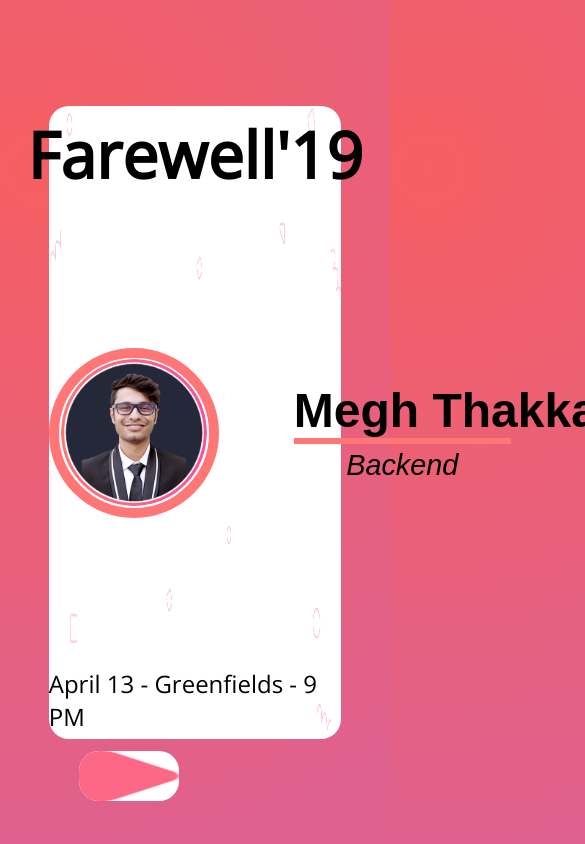
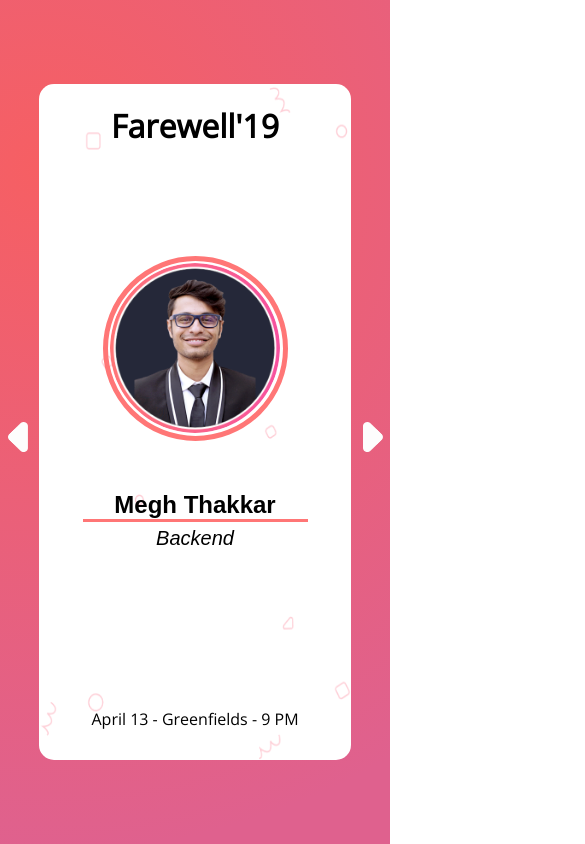
Before and after one commit to meliodas113/Farewell-19, a plain HTML site: page index.html in a window 390 px wide. Shown: the top 844 px of the page, 585 px wide, since content can reach past the window. Drawn offline with nearby package versions, Linux system fonts and the light colour scheme; files whose address does not match are found by name.

Commit message:
modified mobile layout

```diff
--- a/style.css
+++ b/style.css
@@ -26,7 +26,7 @@ body {
     background-size: 100% 100%;
     border-radius: 20px;
     display: flex;
-    justify-content:space-around;
+    justify-content: space-between;
     align-items: center;
     flex-flow: column;
 }
@@ -35,18 +35,17 @@ body {
     font-weight: 600;
     font-family: 'Open Sans', sans-serif;
     font-size: 4em;
-    margin-top:5px;
+    margin-top: 20px;
 }
 
 .lower {
     font-family: 'Open Sans', sans-serif;
     font-size: 1.5em;
-    margin-bottom: 5px;
+    margin-bottom: 15px;
 }
 
 .main {
     width: 100%;
-    height: 55vh;
     display: flex;
     justify-content: space-between;
     align-items: center;
@@ -115,32 +114,76 @@ body {
 
 /* -----------------------------------mobile view------------------------------ */
 @media (max-width: 650px) {
-    .arrow {
-        display: none;
+    .dummy-background {
+        height: 80vh;
+        width: 80vw;
+        border-radius: 15px;
+    }
+
+    .container {
+        height: 80vh;
+        width: 80vw;
+        border-radius: 15px;
+        background-image: url('assests/mobile/container_background.png');
+    }
+
+    .heading {
+        font-size: 2em;
+        margin-top: 20px;
+    }
+
+    .main {
+        flex-direction: column;
+    }
+
+    .lower {
+        font-size: 1em;
+        margin-bottom: 30px;
+        padding-top: 50px;
+    }
+
+    .details {
+        flex-direction: column;
+        justify-content: space-evenly;
+        align-items: center;
     }
 
     .photo {
-        width: 150px;
-        height: 150px;
+        width: 175px;
+        height: 175px;
+        border-width: 5px;
     }
 
-    .name,.names,.dept {
-        width: 217px;
+    .names {
+        width: 225px;
+        font-size: 1.5em;
+        display: flex;
+        justify-content: center;
+        border-width: 3px;
+        font-weight: 600;
     }
 
-    .names,.dept {
-        text-align: center;
+    .dept {
+        font-size: 1.25em;
+    }
+
+    .name {
+        margin-left: 0;
+        margin-top: 50px;
+        align-items: center;
     }
 
     .arrow {
-        height:50px;
-        width: 100px;
-        background-color: white;
-        border-radius: 20px;
-        display:flex;
-        justify-content: space-around;
-        align-items: center;
+        height: 30px;
+        width: 20px;
         position: absolute;
-        top: 89vh;
+        top: 50%;
+        right: 0;
+        margin: 0 7.5px;
+        background-image: url('assests/mobile/arrow11.png');
+    }
+    .arrow:nth-of-type(1) {
+        left: 0;
+        background-image: url('assests/mobile/arrow12.png');
     }
 }
```
Also changed, not shown: assests/mobile/arrow11.png (renamed from assests/mobile/Path 11.png), assests/mobile/arrow12.png (renamed from assests/mobile/Path 12.png), assests/mobile/container_background.png (renamed from assests/mobile/Group 4.png).
